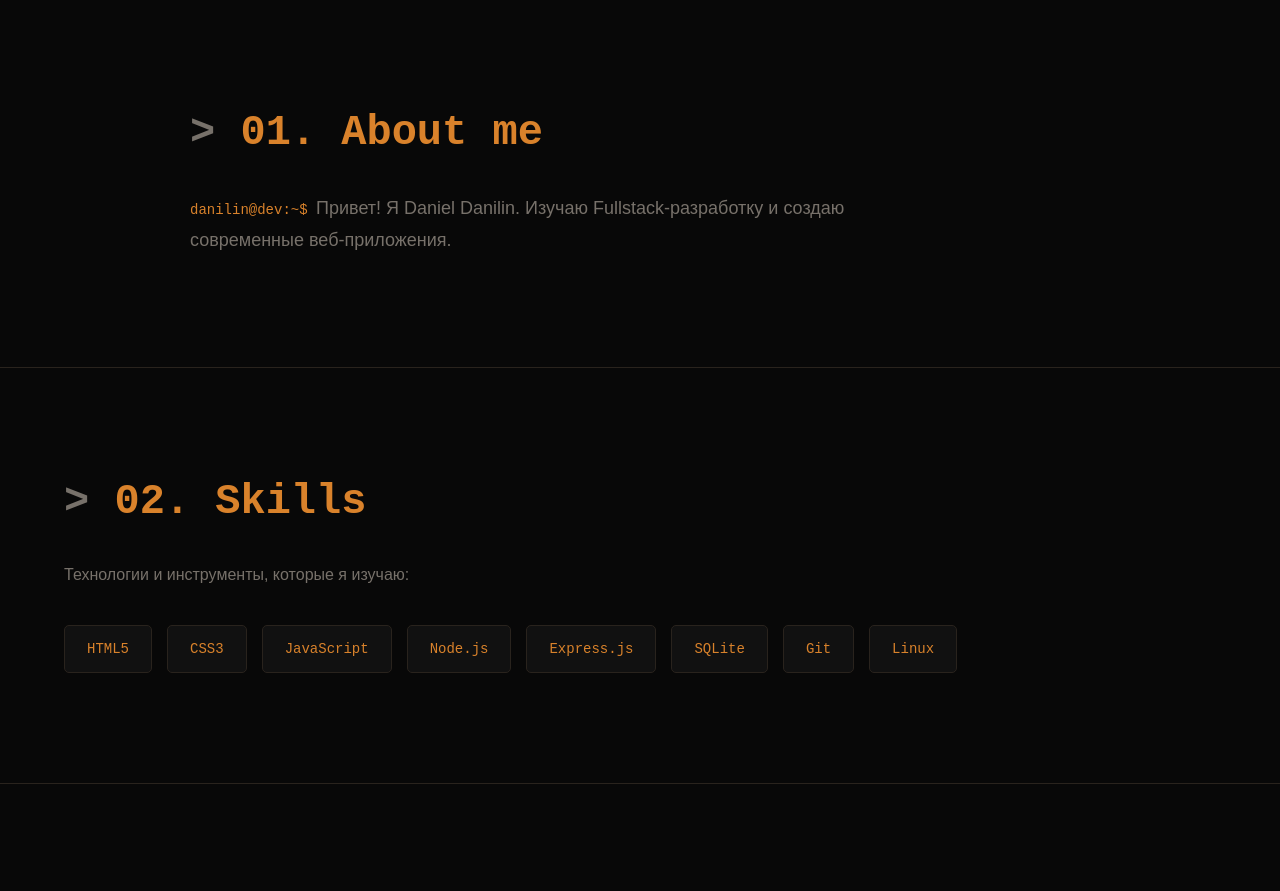
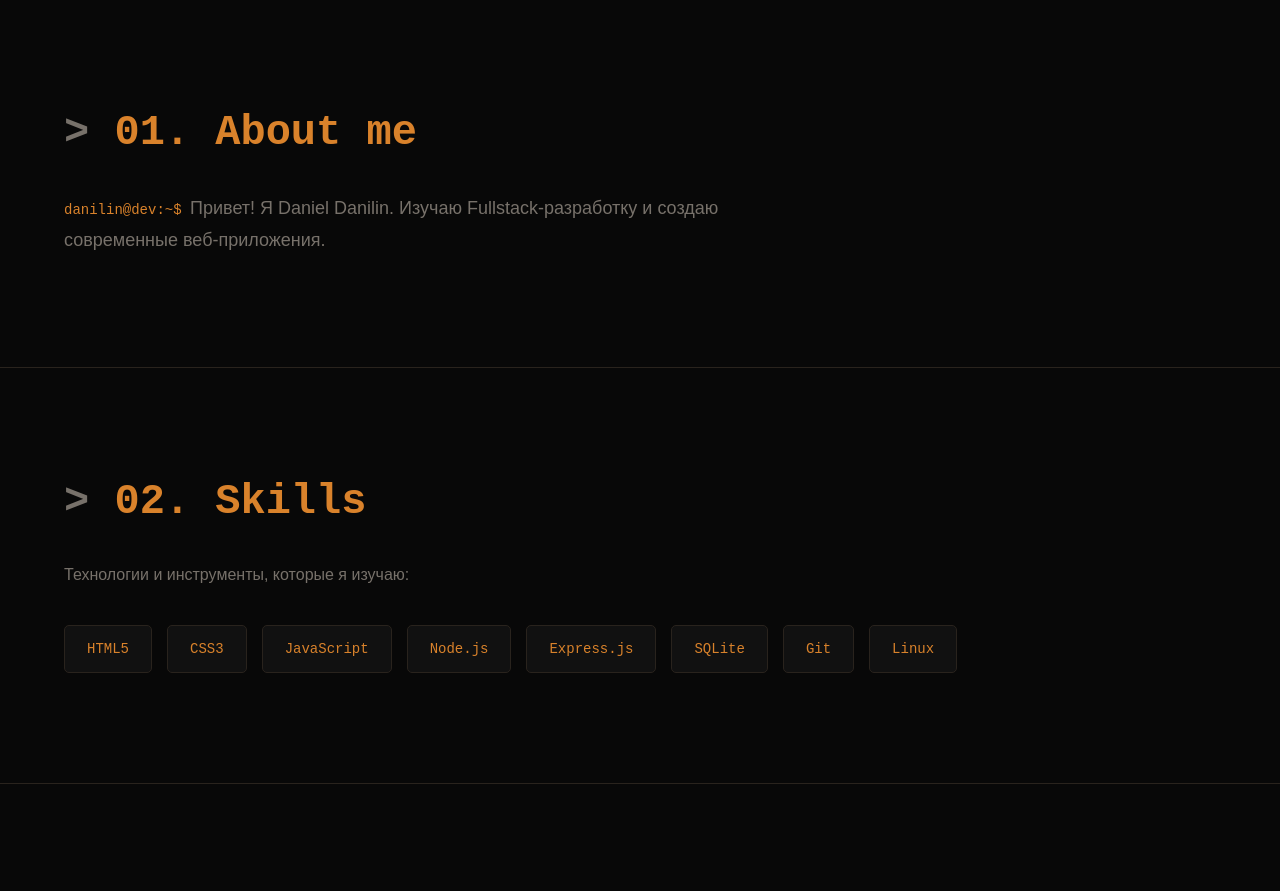
Before and after one commit to StyleLayDeveloper/fullstack-developer-portfolio, a plain HTML site: page public/index.html in a window 1280 px wide. Shown: the part 798-1689 px from the top of the page. Drawn offline with Linux system fonts and the light colour scheme.

Commit message:
Исправлено выравнивание секций портфолио

```diff
--- a/public/css/style.css
+++ b/public/css/style.css
@@ -272,10 +272,6 @@ a {
 /* =================================
    8. ABOUT
 ================================= */
-
-.about .container {
-    max-width: 900px;
-}
 
 .about p {
     max-width: 750px;
```
